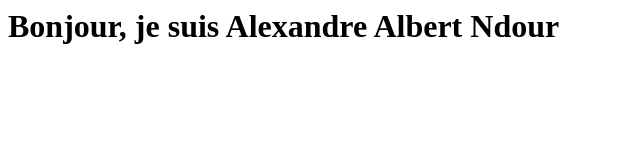
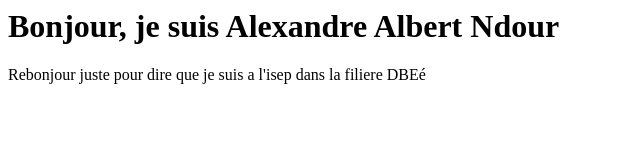
Before and after one commit to thesenegalesehitch/tp-git-github, a plain HTML site: page index.html in a window 1280 px wide. Shown: the whole page, without its empty margins (0-640 px from the left). Drawn offline with Linux system fonts and the light colour scheme.

Commit message:
Ajout d'un paragraphe

```diff
--- a/index.html
+++ b/index.html
@@ -1 +1,2 @@
 <html><html><head><title>Ma description</title></head><body><h1>Bonjour, je suis Alexandre Albert Ndour</h1></body></html>
+<p>Rebonjour juste pour dire que je suis a l'isep dans la filiere DBEé</p>
```
